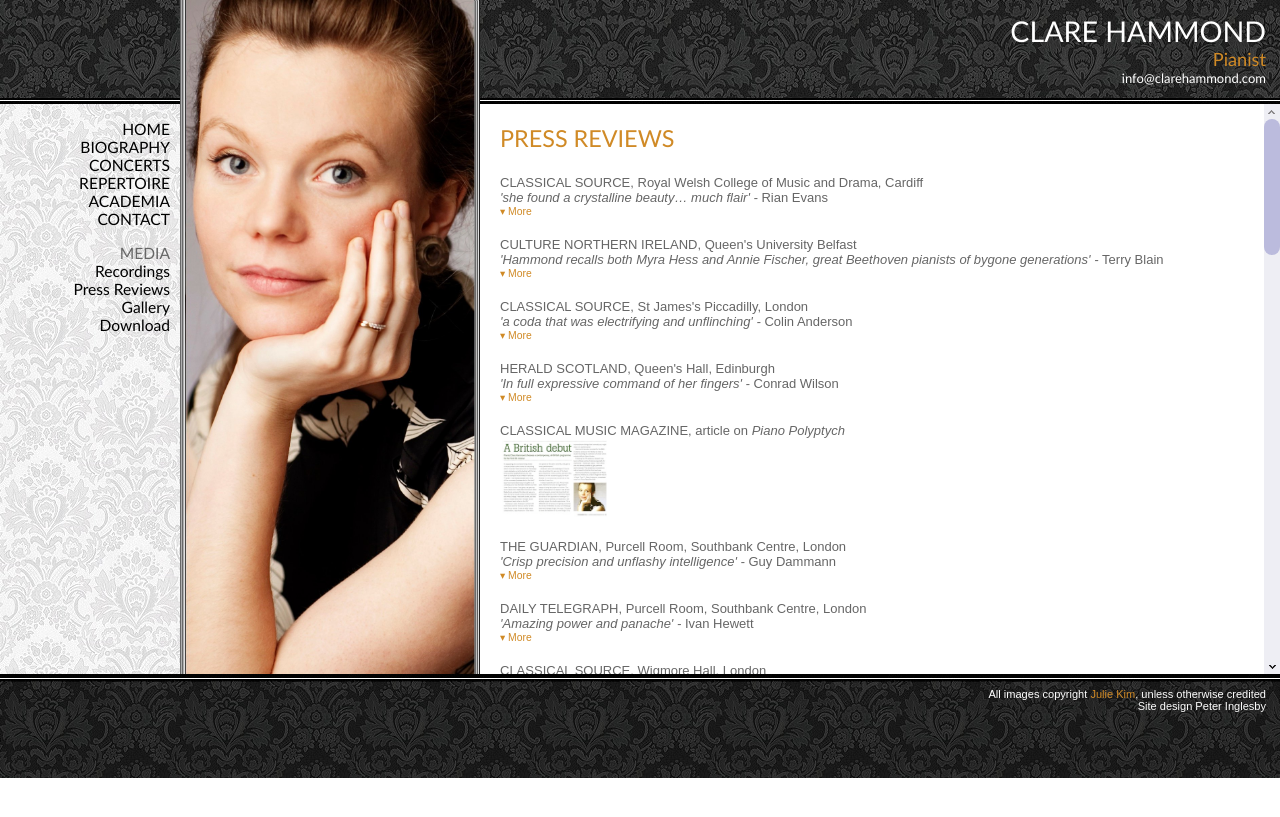
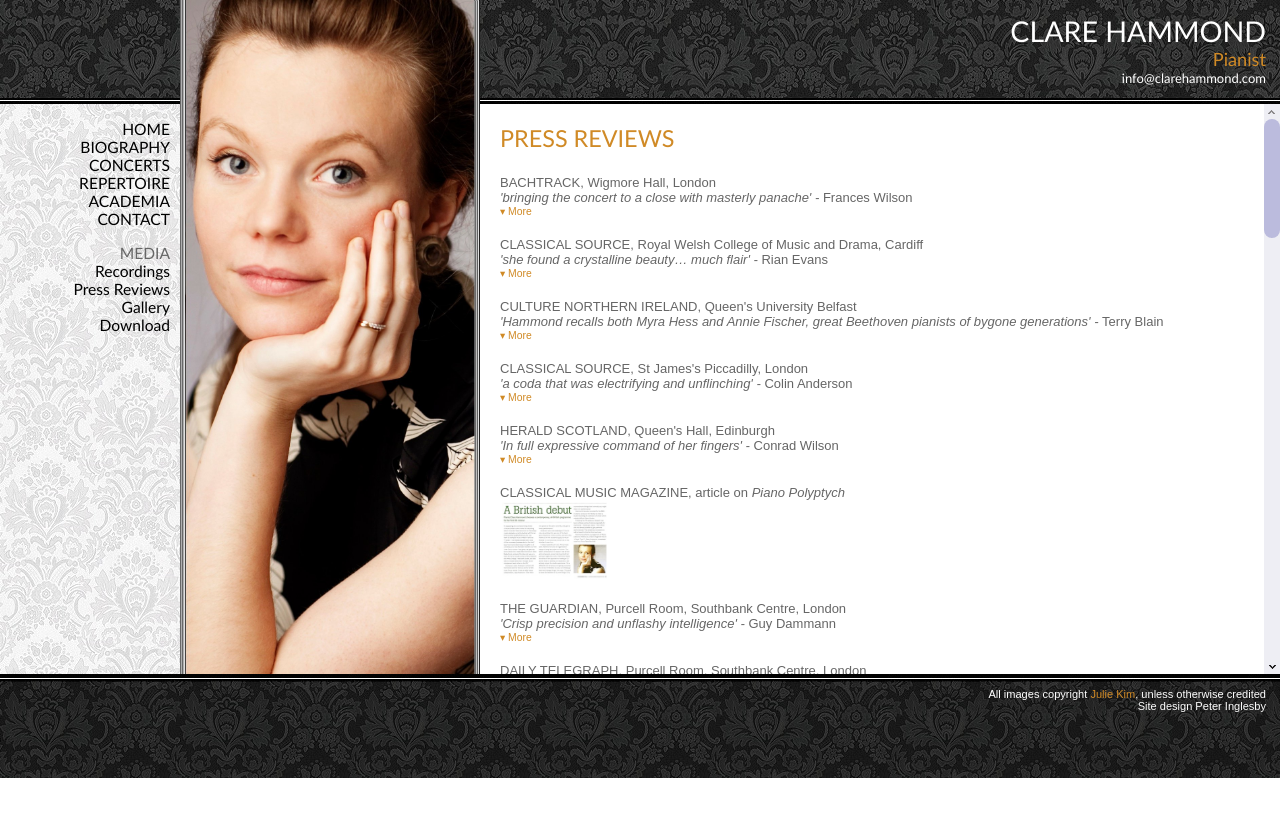
Before and after one commit to hammonc/clarehammond.com, a Jekyll site: the page built from reviews.html, in a window 1280 px wide. Shown: the top 817 px of the page. Built offline with Jekyll 4.4.1, drawn with Linux system fonts in a browser that asks for light colours.

Commit message:
added review

```diff
--- a/reviews.html
+++ b/reviews.html
@@ -3,6 +3,20 @@ layout: with-image
 image: press.jpg
 ---
 <h3 class="page-heading">PRESS REVIEWS</h3>
+
+<div class="listing">
+  <div class="listing-heading">BACHTRACK, Wigmore Hall, London</div>
+  <div class="listing-trailer">'bringing the concert to a close with masterly panache' - <em>Frances Wilson</em></em></div>
+  <div class="listing-details concealed">
+    <p>'And so to Clare Hammond's solo piano works. Acclaimed for her musical intelligence, formidable technique and virtuoso flair, Hammond offered three contrasting works which amply demonstrated her ability to move seamlessly from the melodic gems inherent in Schubert’s writing, through Bach’s urbanity, to the raw energy and sensuousness of Ginastera. Bach’s Italian Concerto was replete with crisp articulation, tasteful pedaling and, in the opening movement, sensitive attention to the different textures of orchestral and solo keyboard writing. The middle movement felt improvisatory at times (despite Bach’s “written out” ornaments), an expressive treble line floating over the bass. The final movement was open-hearted, its bright theme streaming forth with clarity and wit.</p><br>
+<p>The three Danzas Argentinas by Alberto Ginastera demonstrate the composer’s strong interest in the folk music of his country with their vernacular scales, strummed textures, and lively dance rhythms. The middle of the triptych, “Dance of the Beautiful Maiden”, was sensuous and sultry, while the first and the last were colourful and earthy, Hammond adeptly harnessing the full dynamic range of the Wigmore Steinway to striking effect, particularly in the final fff glissando of the “Dance of the Arrogant Cowboy”, bringing the concert to a close with masterly panache.</p><br>
+<p>But for me, it was Schubert’s Sonata in A, D.664 (1819), popularly known as the “little” A major Sonata (to differentiate it from his more substantial work from 1828 in the same key) that really stole the show. The work is genial and expressive, its serenely expansive opening melody belying the more assertive and melancholy passages which follow. A tender middle movement is built around a single theme, while the finale has the lilt of the Ländler, with nods to Beeethoven in its textures, and a wistful mood. Clare brought to the work an intense intimacy, through highly expressive and beautifully judged cantabile playing, delicacy of touch, and sympathetic attention to the score, thereby highlighting all the subtle shifts and colours in Schubert’s writing, and reminding us, above, all, that Schubert was a composer of songs.'</p>
+  </div>
+  <div class="listing-details concealed">
+  </div>
+  <span class="more">&#9662; <a href="">More</a></span>
+  <span class="less">&#9652; <a href="">Less</a></span>
+</div>
 
 <div class="listing">
   <div class="listing-heading">CLASSICAL SOURCE, Royal Welsh College of Music and Drama, Cardiff</div>
```
